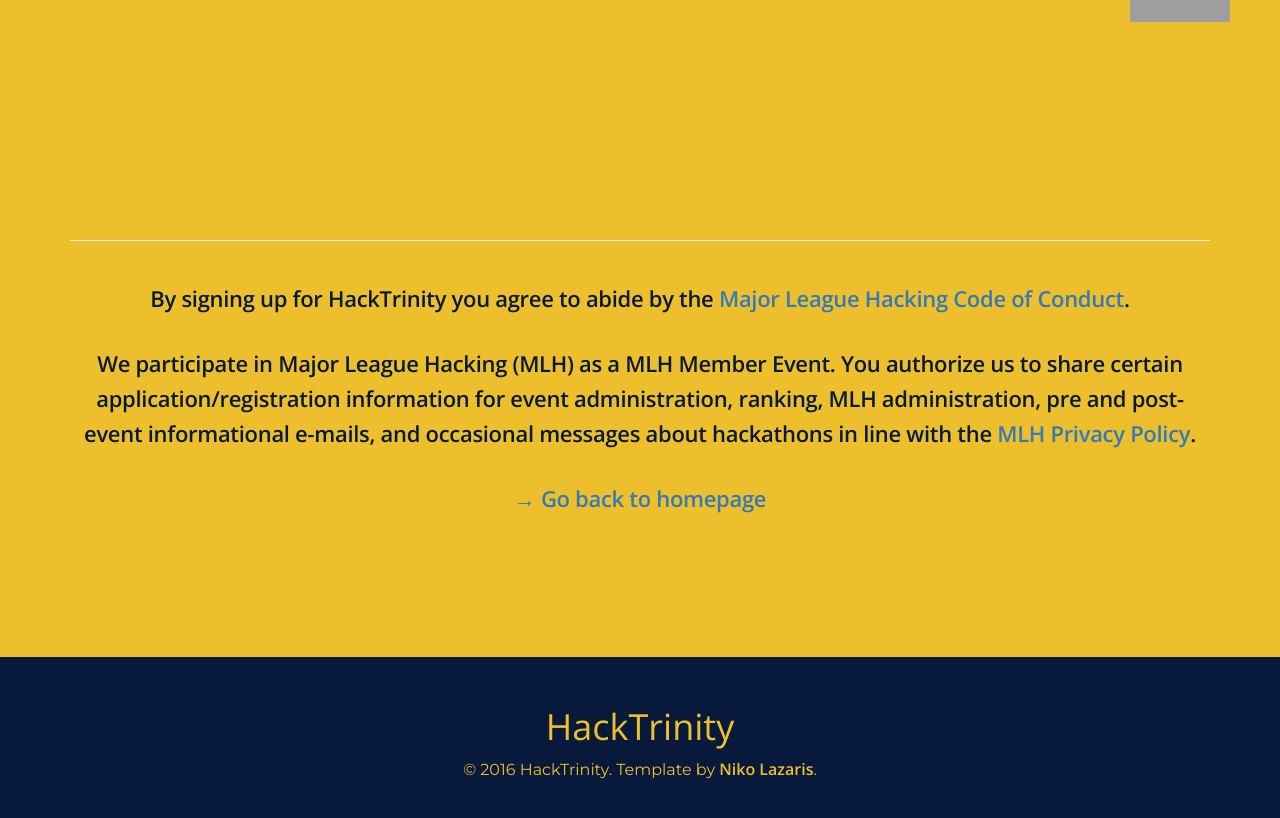
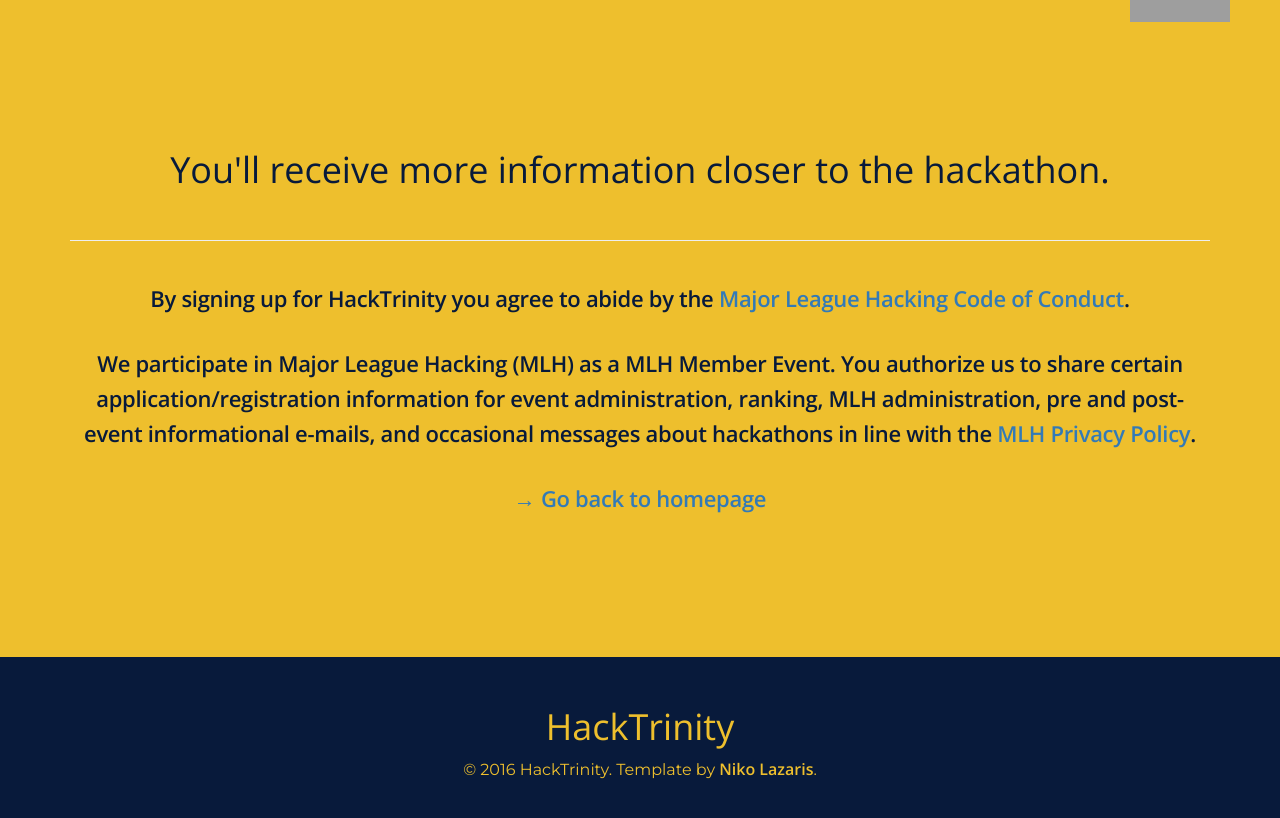
Before and after one commit to trinityhackathon/trinityhackathon.github.io, a Jekyll site: the page built from success.html, in a window 1280 px wide. Shown: the top 818 px of the page. Built offline with Jekyll 4.4.1, drawn with Linux system fonts in a browser that asks for light colours; nearby versions of some CDN libraries; grey boxes are pictures that could not be loaded.

Commit message:
Update original.css

```diff
--- a/css/original.css
+++ b/css/original.css
@@ -16,10 +16,6 @@
  * Primary Pink: #FF7FA8;
  */
 
-.h1, .h2, .h3, .h4, .h5, .h6, h1, h2, h3, h4, h5, h6 {
-  color: #EEBF2D;
-}
-
 * {
   font-family: 'Open Sans';
   font-weight: 600;
@@ -27,6 +23,7 @@
 
 body {
   background-color: #081A3B;
+  color: #081A3B;
 }
 
 section {
@@ -73,7 +70,7 @@
 }
 
 .hero .wrapper h1 {
-  //background: #fff;
+  background: #081A3B;
   //background: rgba(255, 255, 255, .3);
   display: inline-block;
   font-size: 60px;
```
